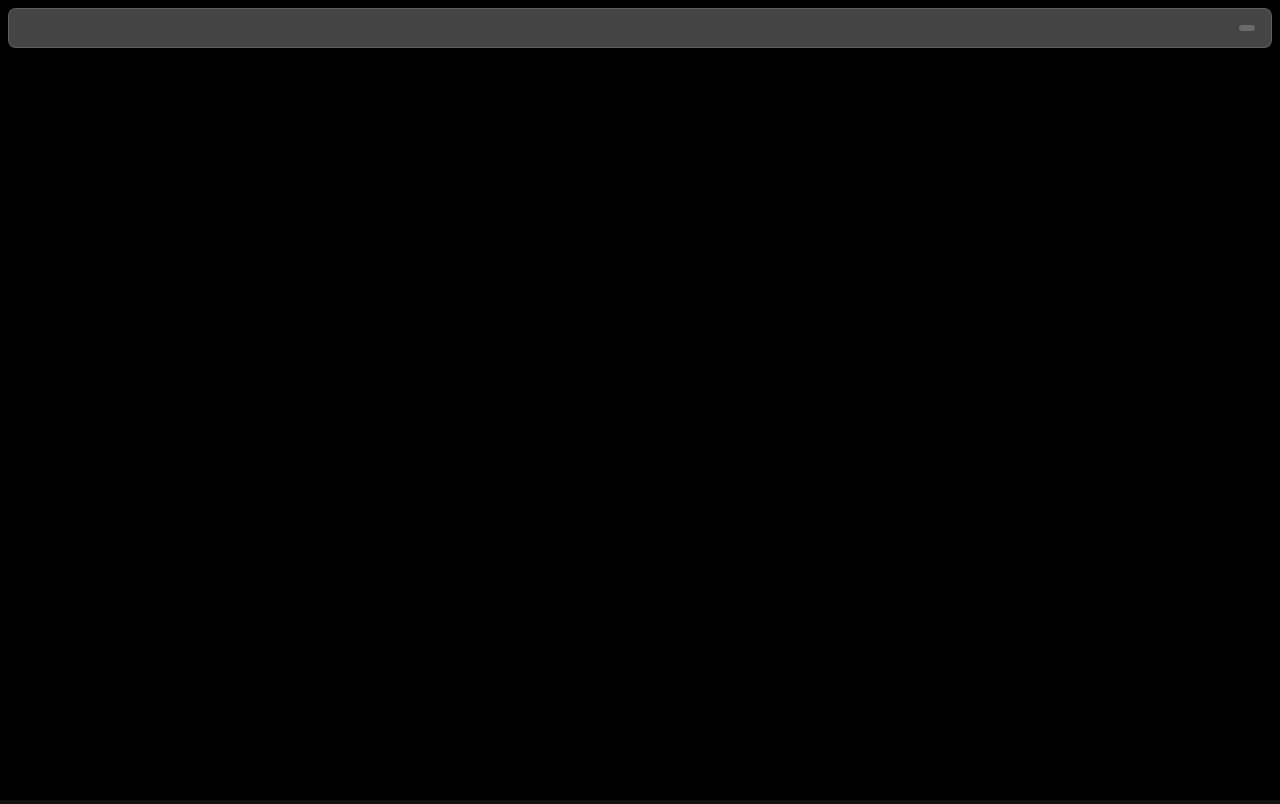
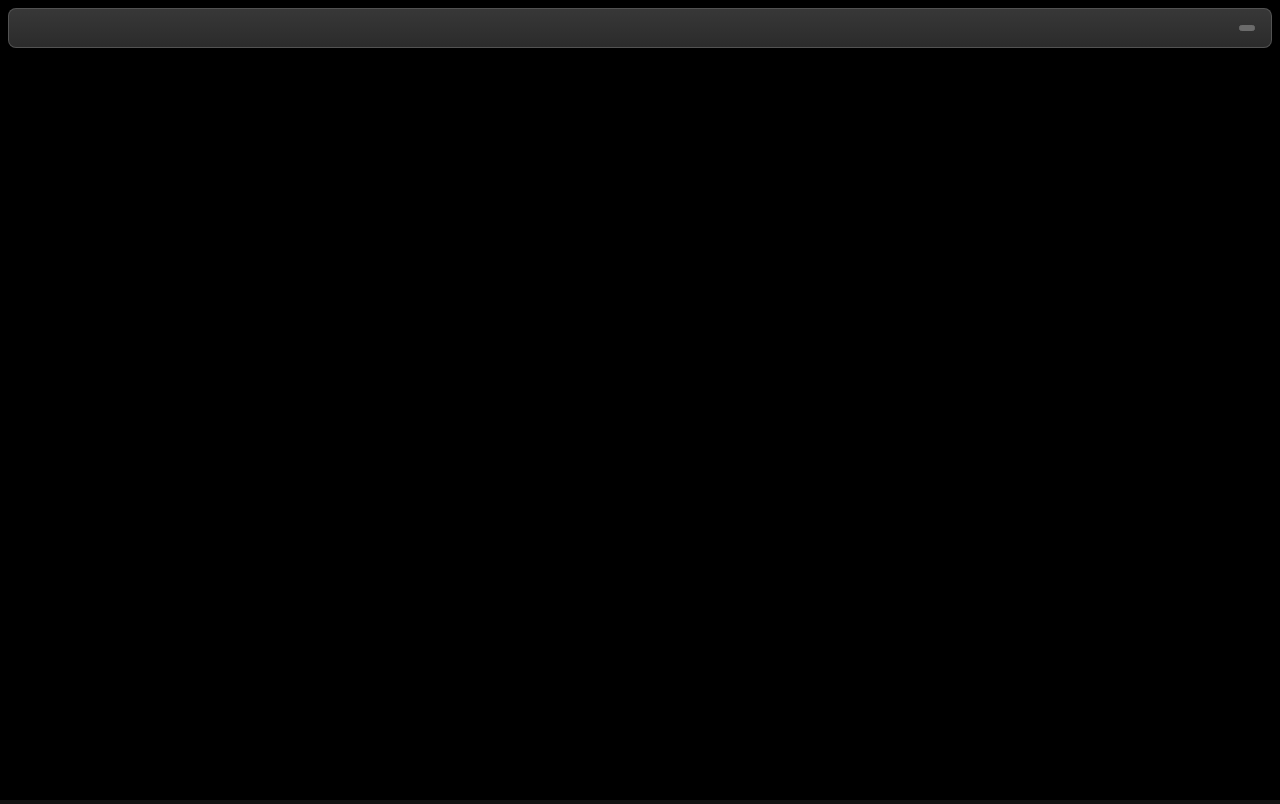
Before and after one commit to alicedcodes/infinite-minesweeper, a website built with Vite: page index.html in a window 1280 px wide. Built offline with nearby package versions, Linux system fonts and the light colour scheme; a web font is replaced by a local one.

Commit message:
style(ui): add menu background gradient

```diff
--- a/src/style.css
+++ b/src/style.css
@@ -42,9 +42,9 @@ body {
   align-items: center;
   padding: 0 1rem;
   gap: 1rem;
-  background-color: oklch(0.4 0 0 / 0.95);
+  background: linear-gradient(180deg, oklch(0.35 0 0 / 0.95), oklch(0.3 0 0 / 0.95));
   border-radius: 0.5rem;
-  border: 1px solid oklch(0.5 0 0 / 0.95);
+  border: 1px solid oklch(0.45 0 0 / 0.95);
 }
 
 #resetButton {
```
